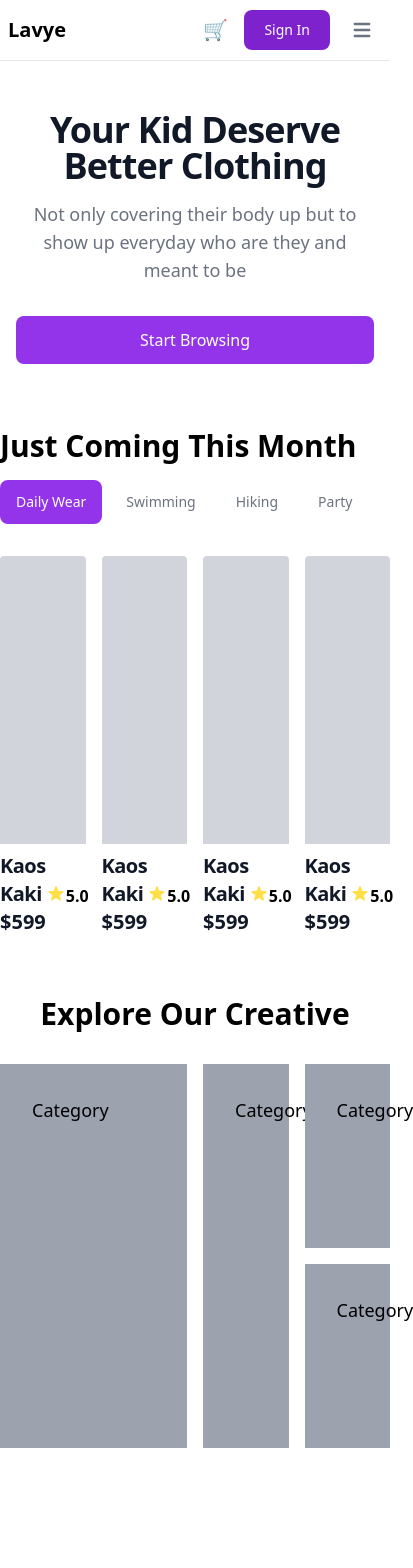
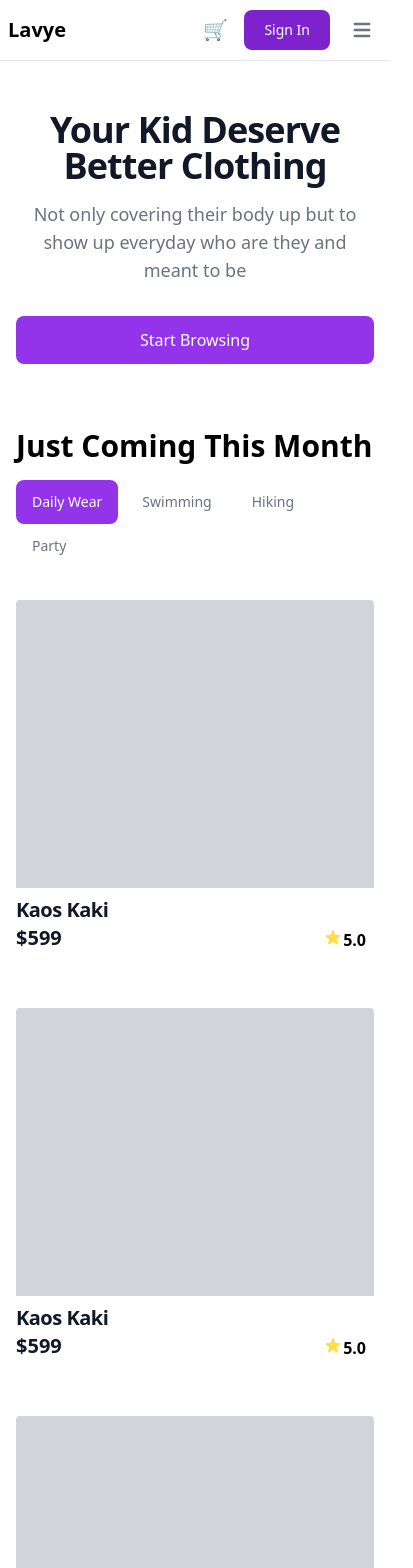
Before and after one commit to galpratama/lyvue-prototype, a Vue app: page / in a window 390 px wide. Shown: the top 1568 px of the page, 413 px wide, since content can reach past the window. Before the commit the page ends 1544 px from the top, so only its background shows below. Built offline with nearby package versions, Linux system fonts and the light colour scheme.

Commit message:
feat: responsive

```diff
--- a/src/pages/index.vue
+++ b/src/pages/index.vue
@@ -116,7 +116,7 @@
       </div>
     </section>
     <section class="product">
-      <div class="container mx-auto mb-8">
+      <div class="mx-4 mb-8 lg:container lg:mx-auto">
         <h2 class="text-3xl font-bold">Just Coming This Month</h2>
 
         <ul
@@ -152,8 +152,10 @@
           </li>
         </ul>
       </div>
-      <div class="container grid grid-cols-4 gap-4 mx-auto">
-        <div v-for="item in 4" :key="item" class="w-full max-w-sm">
+      <div
+        class="grid grid-cols-1 gap-4 mx-4 lg:container lg:mx-auto lg:grid-cols-4"
+      >
+        <div v-for="item in 4" :key="item" class="w-full">
           <div class="bg-gray-300 rounded-t h-72"></div>
           <div class="pb-5">
             <div class="flex flex-row">
@@ -192,7 +194,9 @@
       <div class="container mx-auto mt-10 mb-8">
         <h2 class="text-3xl font-bold text-center">Explore Our Creative</h2>
       </div>
-      <div class="container grid grid-cols-4 gap-4 mx-auto">
+      <div
+        class="grid grid-cols-1 gap-4 mx-4 lg:container lg:mx-auto lg:grid-cols-4"
+      >
         <div class="col-span-2 p-8 text-lg bg-gray-400 h-96">Category</div>
         <div class="col-span-1 p-8 text-lg bg-gray-400 h-96">Category</div>
         <div class="grid grid-cols-1 col-span-1 gap-4">
```
